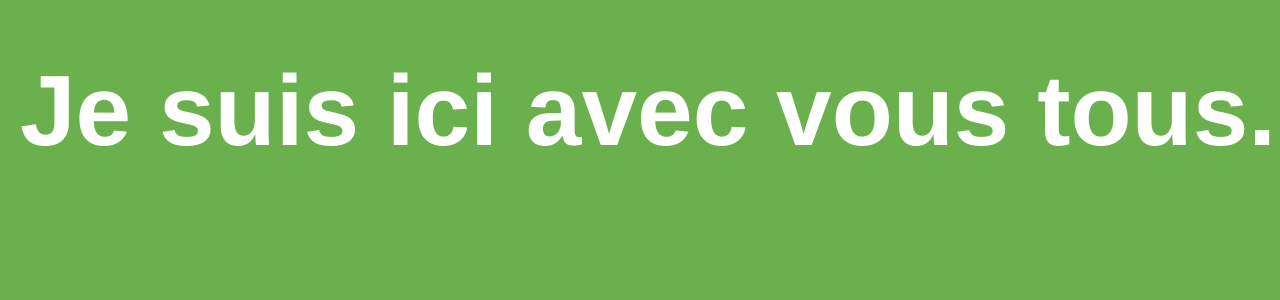
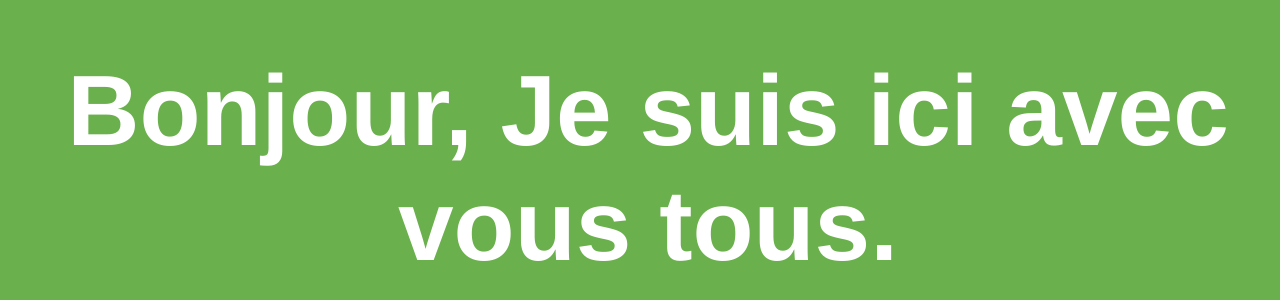
Before and after one commit to Poukris/Hello, a plain HTML site: page index.html in a window 1280 px wide. Shown: the part 334-634 px from the top of the page. Drawn offline with Linux system fonts and the light colour scheme.

Commit message:
add bonjour

```diff
--- a/index.html
+++ b/index.html
@@ -19,6 +19,6 @@ color:white;
 	}
 </style>
 <body>
-<h1>Je suis ici avec vous tous.</h1>
+<h1>Bonjour, Je suis ici avec vous tous.</h1>
 </body>
 </html>
```
